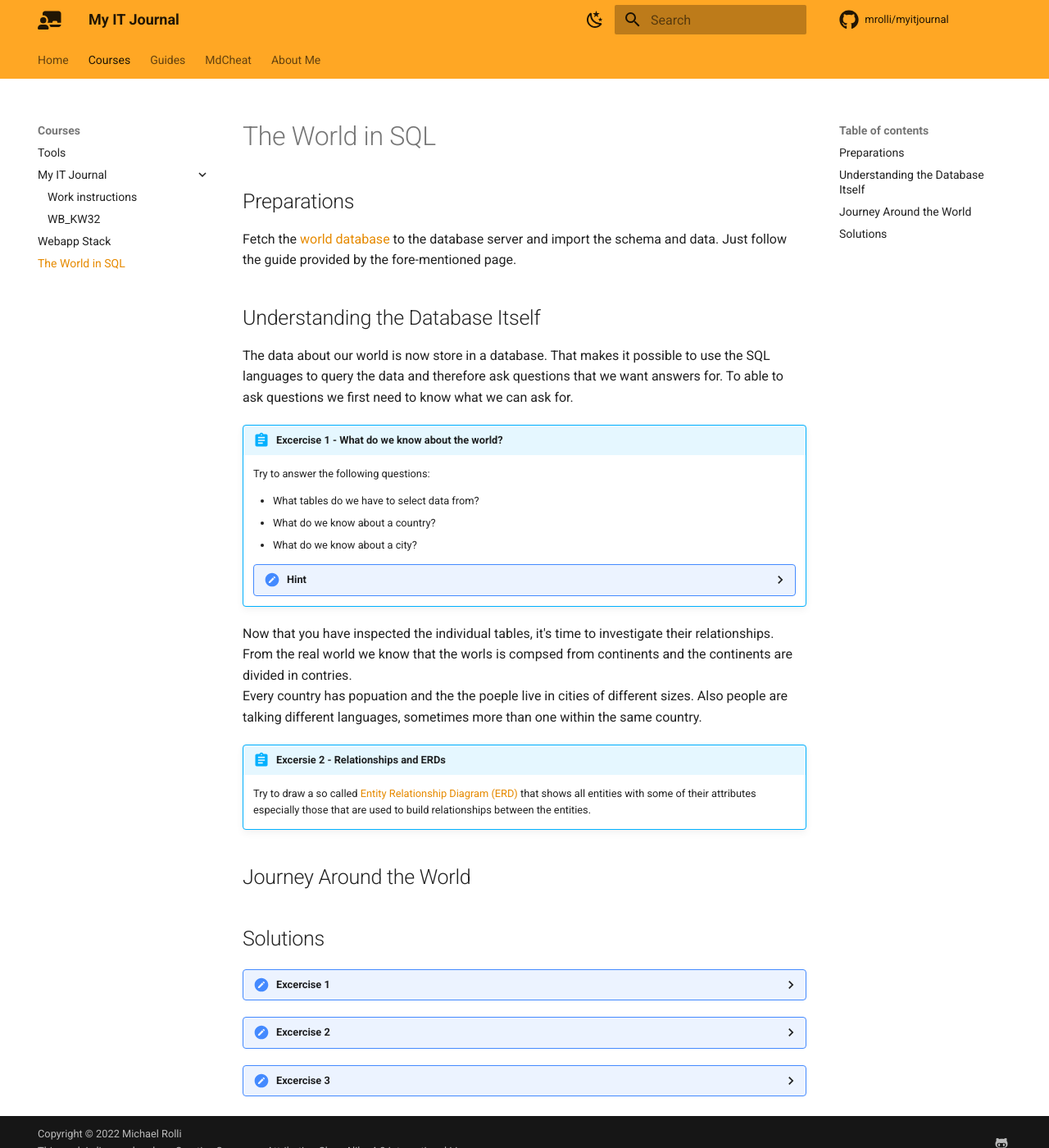
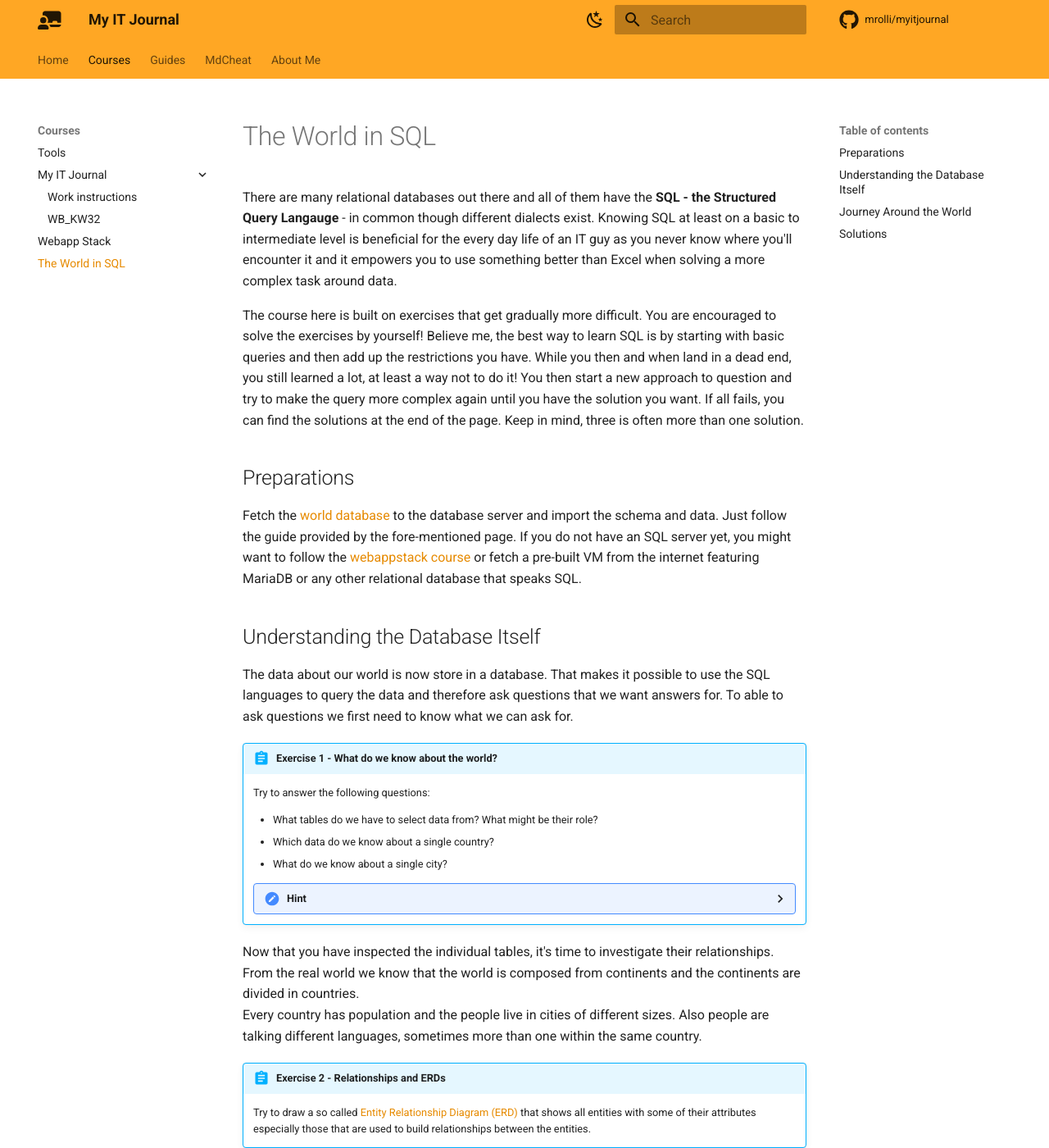
Before and after one commit to mrolli/myitjournal, an MkDocs documentation site: the page built from docs/courses/world_in_sql.md, in a window 1280 px wide and 1400 px high. Shown: the whole window at 82% size. Built offline with MkDocs 1.6.1 and Material for MkDocs 9.7.7, drawn with Linux system fonts in a browser that asks for light colours; comment, search, counter and statistics services are not loaded; some of the changed text lies outside the part shown.

Commit message:
Add introduction and more explaining text
Many typos fixed. Now the exercises can follow.

````diff
--- a/docs/courses/world_in_sql.md
+++ b/docs/courses/world_in_sql.md
@@ -1,8 +1,28 @@
+There are many relational databases out there and all of them have the **SQL - the
+Structured Query Langauge** - in common though different dialects exist. Knowing
+SQL at least on a basic to intermediate level is beneficial for the every day
+life of an IT guy as you never know where you'll encounter it and it empowers
+you to use something better than Excel when solving a more complex task around
+data.
+
+The course here is built on exercises that get gradually more difficult. You are
+encouraged to solve the exercises by yourself! Believe me, the best way to learn
+SQL is by starting with basic queries and then add up the restrictions you have.
+While you then and when land in a dead end, you still learned a lot, at least a
+way not to do it! You then start a new approach to question and try to make the
+query more complex again until you have the solution you want. If all fails, you
+can find the solutions at the end of the page. Keep in mind, three is often more
+than one solution.
+
 ## Preparations
 
-Fetch the [world database](https://dev.mysql.com/doc/world-setup/en/world-setup-installation.html) to the
-database server and import the schema and data. Just follow the guide provided
-by the fore-mentioned page.
+Fetch the [world
+database](https://dev.mysql.com/doc/world-setup/en/world-setup-installation.html)
+to the database server and import the schema and data. Just follow the guide
+provided by the fore-mentioned page. If you do not have an SQL server yet, you
+might want to follow the [webappstack course](webappstack.md) or fetch a
+pre-built VM from the internet featuring MariaDB or any other relational
+database that speaks SQL.
 
 ## Understanding the Database Itself
 
@@ -11,25 +31,25 @@ use the SQL languages to query the data and therefore ask questions that we
 want answers for. To able to ask questions we first need to know what we can
 ask for.
 
-!!! abstract "Excercise 1 - What do we know about the world?"
+!!! abstract "Exercise 1 - What do we know about the world?"
 
     Try to answer the following questions:
 
-    * What tables do we have to select data from?
-    * What do we know about a country?
-    * What do we know about a city?
+    * What tables do we have to select data from? What might be their role?
+    * Which data do we know about a single country?
+    * What do we know about a single city?
 
     ??? hint "Hint"
         These questions can be answered using `SHOW` and `DESCRIBE` queries.
 
 Now that you have inspected the individual tables, it's time to investigate
-their relationships. From the real world we know that the worls is compsed
-from continents and the continents are divided in contries.
-Every country has popuation and the the poeple live in cities of different
+their relationships. From the real world we know that the world is composed
+from continents and the continents are divided in countries.
+Every country has population and the people live in cities of different
 sizes. Also people are talking different languages, sometimes more than one
 within the same country.
 
-!!! abstract "Excersie 2 - Relationships and ERDs"
+!!! abstract "Exercise 2 - Relationships and ERDs"
 
     Try to draw a so called [Entity Relationship Diagram (ERD)][ERD] that shows
     all entities with some of their attributes especially those that are used
@@ -39,13 +59,23 @@ within the same country.
 
 ## Journey Around the World
 
+!!! abstract "Exercise 2 - Relationships and ERDs"
+
+Let's move on start our journey around the world by investigating some fact and
+getting the numbers. From counting simply counting countries to finding nifty
+facts. The possibilities are endless and you are invited to create further
+questions after you have solved all of mine.
+Talking about mine, the difficulty increased from question to question while new
+feature of SQL are gradually introduced.
+
+
 ## Solutions
 
-??? hint "Excercise 1"
+??? hint "Exercise 1"
 
-??? hint "Excercise 2"
+??? hint "Exercise 2"
 
-??? hint "Excercise 3"
+??? hint "Exercise 3"
 
     ```sql
     SELECT Name FROM country WHERE Name like 'M%';
````
